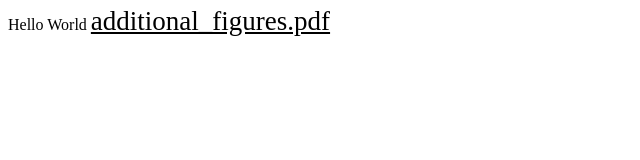
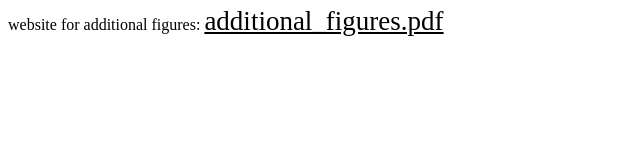
Before and after one commit to anonymous-visual/anonymous-visual.github.io, a plain HTML site: page index.html in a window 1280 px wide. Shown: the whole page, without its empty margins (0-640 px from the left). Drawn offline with Linux system fonts and the light colour scheme.

Commit message:
Update index.html

```diff
--- a/index.html
+++ b/index.html
@@ -1,5 +1,5 @@
 <!DOCTYPE html>
 <html>
-Hello World
+website for additional figures:
 <a href="additional_figures.pdf" target="_blank" style="color:black; line-height: 20pt; font-size: 27px "> additional_figures.pdf </a>
 </html>
```
